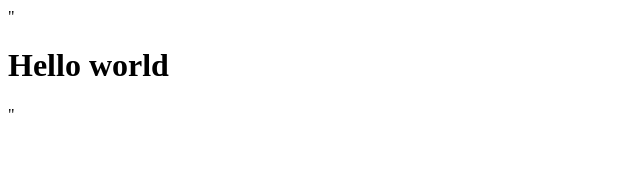
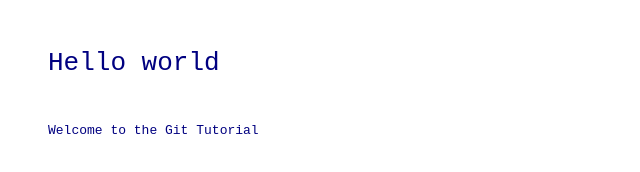
Before and after one commit to sai-sridhar-repo-07/Basic-git-workflow, a plain HTML site: page index.html in a window 1280 px wide. Shown: the whole page, without its empty margins (0-640 px from the left). Drawn offline with Linux system fonts and the light colour scheme.

Commit message:
Add CSS to HTML

```diff
--- a/index.html
+++ b/index.html
@@ -1 +1,22 @@
-"<html><head><title>Simple Webpage</title></head><body><h1>Hello world</h1></body></html>"
+<html>
+	<head>
+		<title>Simple Webpage</title>
+		<style>
+			body{
+				font-family: monospace;
+				color: navy;
+				padding: 40px;
+			}
+
+			.header{
+				font-weight: 500;
+			}
+		</style>
+
+	</head>
+	<body>
+		<h1 class="header">Hello world</h1>
+		<br>
+		<p>Welcome to the Git Tutorial</p>
+	</body>
+</html>
```
